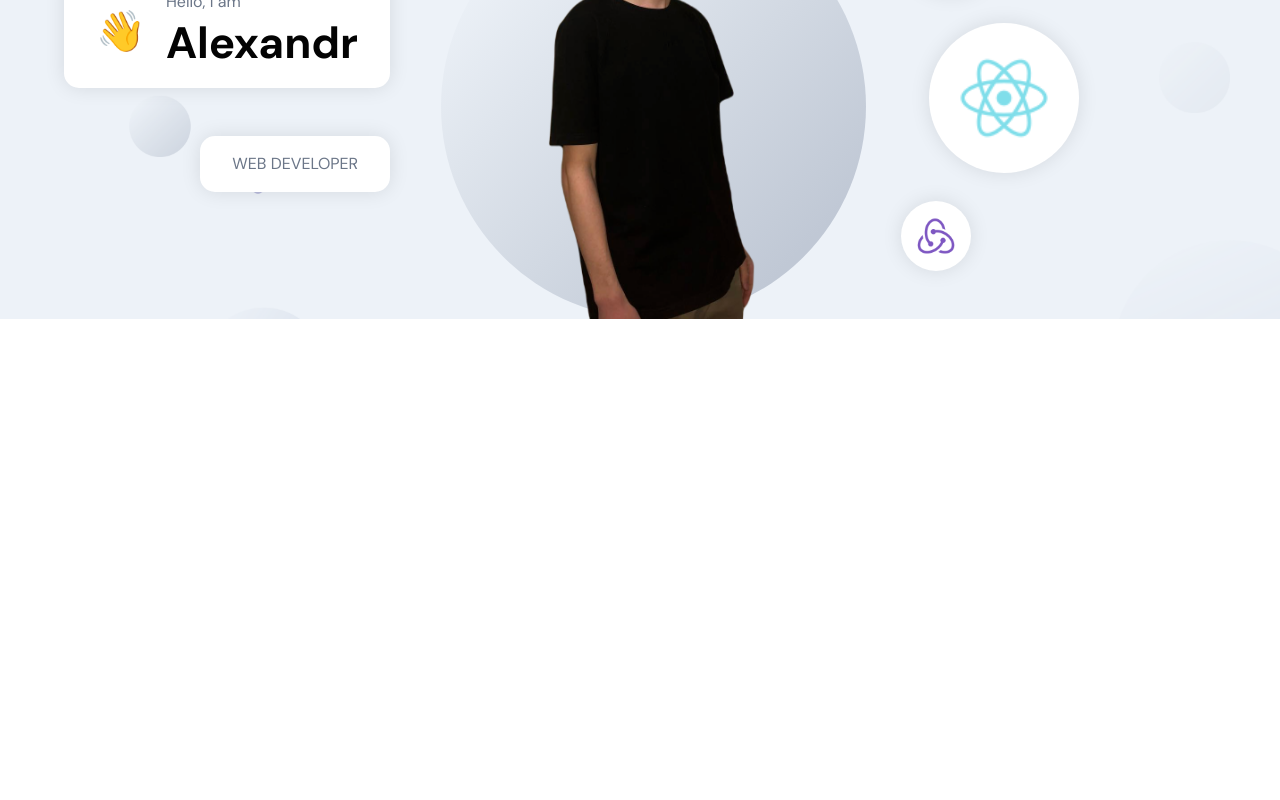
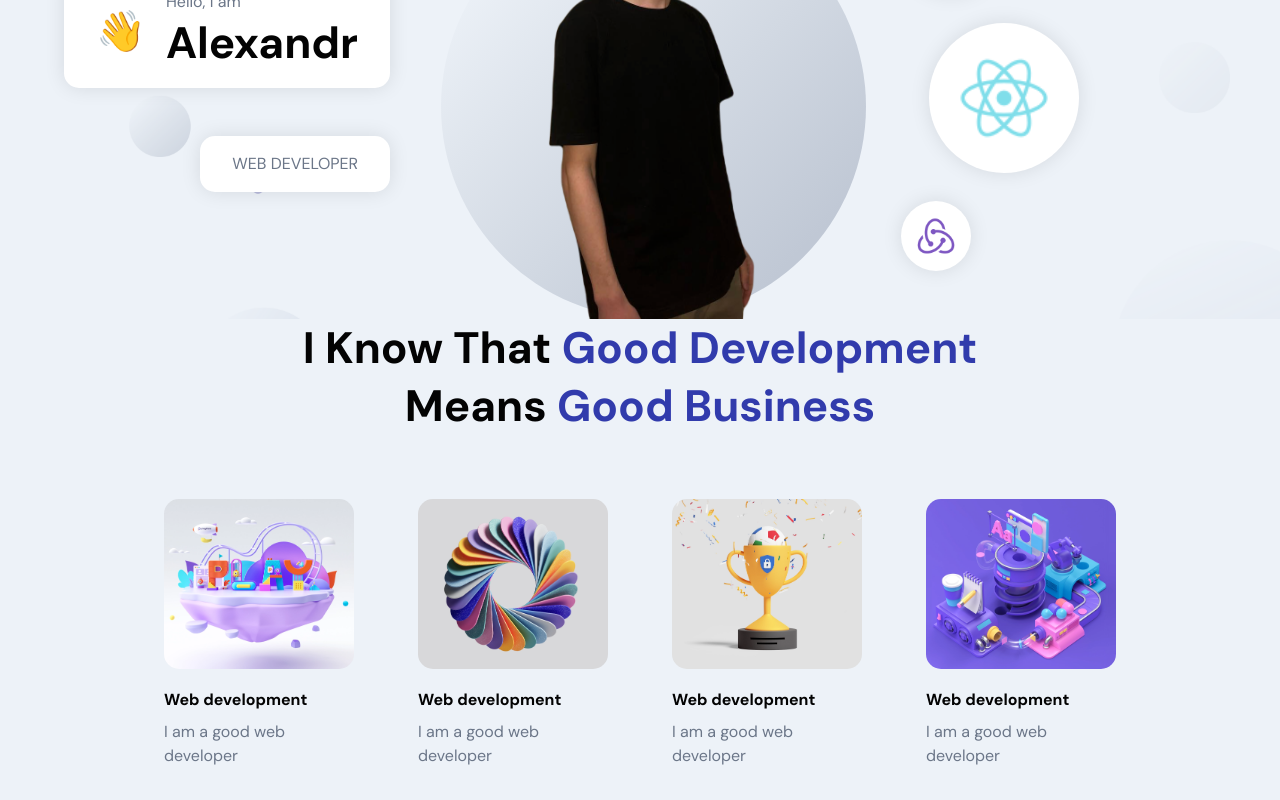
Before and after one commit to pros2s/portfolio, a React (Create React App) app in the folder frontend_react/: page / in a window 1280 px wide. Shown: the part 249-1049 px from the top of the page. Before the commit the page ends 800 px from the top, so only its background shows below. Built offline with nearby package versions, Linux system fonts and the light colour scheme.

Commit message:
about styles

```diff
--- a/frontend_react/src/App.js
+++ b/frontend_react/src/App.js
@@ -16,12 +16,12 @@
   return (
     <div className='app'>
       <Navbar />
+      <Header />
       <About />
-      <Footer />
-      <Header />
       <Skills />
       <Testimonials />
       <Work />
+      <Footer />
     </div>
   );
 };
--- a/frontend_react/src/app.scss
+++ b/frontend_react/src/app.scss
@@ -71,6 +71,10 @@
 
   @media screen and (max-width: 450px) {
     font-size: 2rem;
+  }
+
+  @media screen and (max-width: 690px) {
+    font-size: 2.3rem;
   }
 }
 
--- a/frontend_react/src/container/About/About.jsx
+++ b/frontend_react/src/container/About/About.jsx
@@ -1,13 +1,41 @@
-import React from 'react';
+import React, { useState, useEffect } from 'react';
+import { motion } from 'framer-motion';
 
 import './about.scss';
+import { images } from '../../constants';
 
+
+const abouts = [
+  { title: 'Web development', description: 'I am a good web developer', imgUrl: images.about01 },
+  { title: 'Web development', description: 'I am a good web developer', imgUrl: images.about02 },
+  { title: 'Web development', description: 'I am a good web developer', imgUrl: images.about03 },
+  { title: 'Web development', description: 'I am a good web developer', imgUrl: images.about04 }
+]
 
 const About = () => {
   return (
-    <div>
+    <>
+      <h2 className="head-text">
+        I know that <span>Good Development</span> <br /> means <span>Good business</span>
+      </h2>
 
-    </div>
+      <div className="app__profiles">
+        {
+          abouts.map((about, i) =>
+            <motion.div
+              whileInView={{ opacity: 1 }}
+              whileHover={{ scale: 1.2 }}
+              transition={{ duration: .5, type: 'tween' }}
+              className='app__profile-item'
+              key={ about.title + i }>
+                <img src={ about.imgUrl } alt={ about.title } />
+                <h2 className="bold-text" style={{ marginTop: 20 }}>{ about.title }</h2>
+                <p className="p-text" style={{ marginTop: 10 }}>{ about.description }</p>
+            </motion.div>
+          )
+        }
+      </div>
+    </>
   );
 };
 
--- a/frontend_react/src/container/About/about.scss
+++ b/frontend_react/src/container/About/about.scss
@@ -0,0 +1,52 @@
+.app__about {
+  flex: 1;
+  width: 100%;
+  flex-direction: column;
+}
+
+.app__profiles {
+  display: flex;
+  justify-content: center;
+  align-items: flex-start;
+  flex-wrap: wrap;
+
+  margin-top: 2rem;
+}
+
+.app__profile-item {
+  display: flex;
+  justify-content: flex-start;
+  align-items: flex-start;
+  flex-direction: column;
+
+  margin: 2rem;
+  width: 190px;
+
+  img {
+    width: 100%;
+    height: 170px;
+    border-radius: 15px;
+    object-fit: cover;
+  }
+
+  @media screen and (min-width: 2000px) {
+    width: 370px;
+    margin: 2rem 4rem;
+
+    img {
+      height: 320px;
+    }
+  }
+
+  @media screen and (max-width: 1030px) {
+    margin: 2rem 1rem;
+  }
+
+  @media screen and (max-width: 910px) {
+    margin: 2rem;
+  }
+
+  @media screen and (max-width: 530px) {
+    margin: 1rem;
+  }
+}
```
